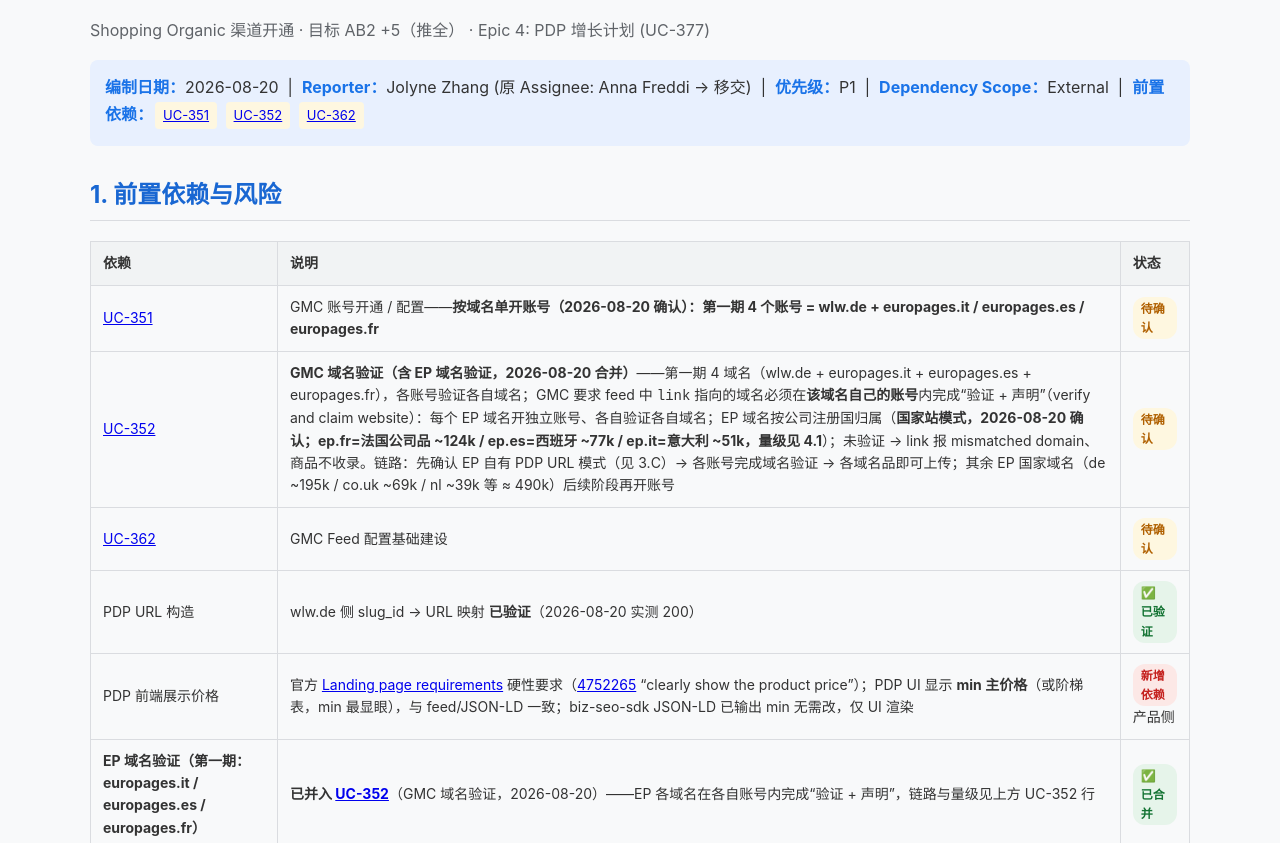
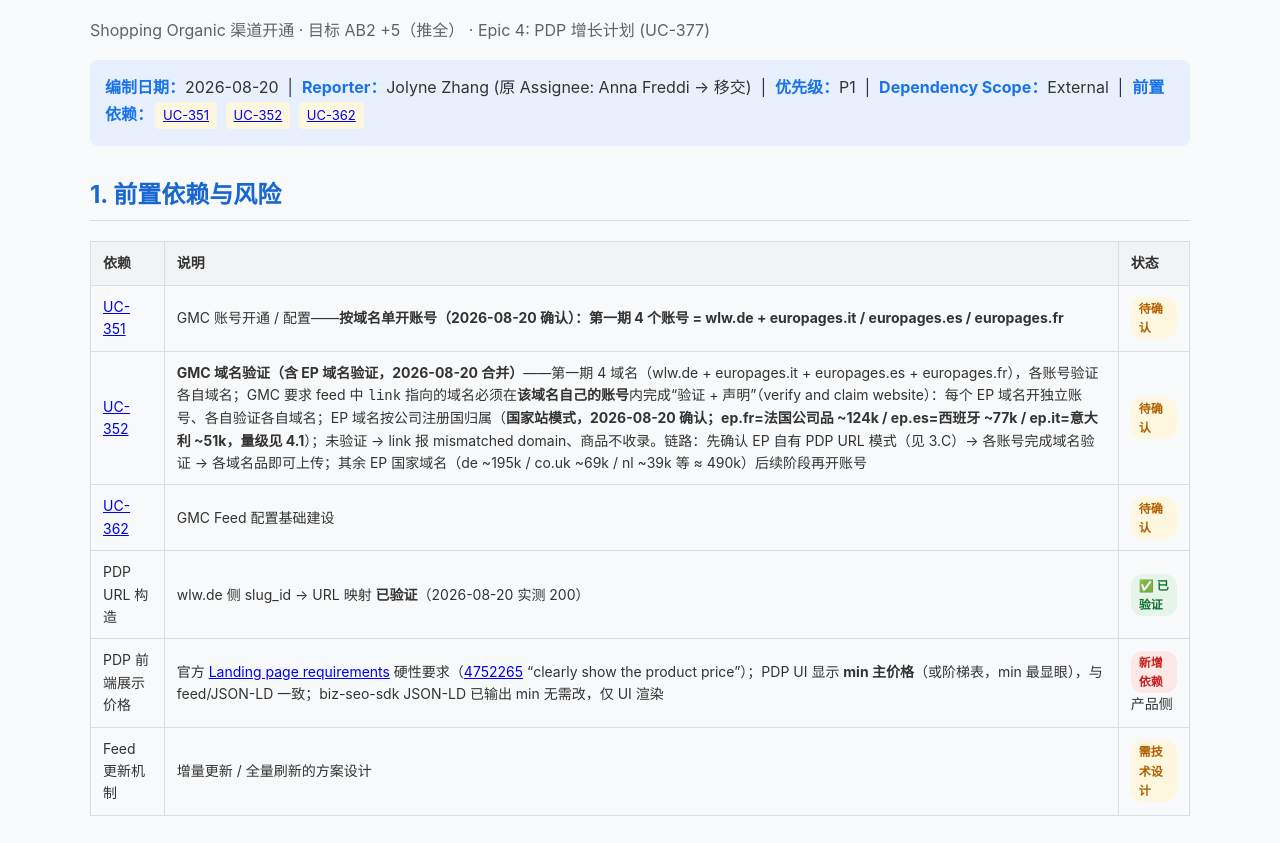
Before and after one commit to Jolyne2025/gmc-enablement-plan, a plain HTML site: page index.html in a window 1280 px wide. Shown: the part 108-951 px from the top of the page. Drawn offline with Linux system fonts and the light colour scheme.

Commit message:
Remove merged EP domain verification row from dependency table

```diff
--- a/index.html
+++ b/index.html
@@ -59,8 +59,7 @@
   <tr><td><a href="https://visable.atlassian.net/browse/UC-362" target="_blank">UC-362</a></td><td>GMC Feed 配置基础建设</td><td><span class="badge yellow">待确认</span></td></tr>
   <tr><td>PDP URL 构造</td><td>wlw.de 侧 slug_id → URL 映射 <strong>已验证</strong>（2026-08-20 实测 200）</td><td><span class="badge green">✅ 已验证</span></td></tr>
   <tr><td>PDP 前端展示价格</td><td>官方 <a href="https://support.google.com/merchants/answer/4752265" target="_blank">Landing page requirements</a> 硬性要求（<a href="https://support.google.com/merchants/answer/4752265" target="_blank">4752265</a> “clearly show the product price”）；PDP UI 显示 <strong>min 主价格</strong>（或阶梯表，min 最显眼），与 feed/JSON-LD 一致；biz-seo-sdk JSON-LD 已输出 min 无需改，仅 UI 渲染</td><td><span class="badge red">新增依赖</span> 产品侧</td></tr>
-  <tr><td><strong>EP 域名验证（第一期：europages.it / europages.es / europages.fr）</strong></td><td><strong>已并入 <a href="https://visable.atlassian.net/browse/UC-352" target="_blank">UC-352</a></strong>（GMC 域名验证，2026-08-20）——EP 各域名在各自账号内完成“验证 + 声明”，链路与量级见上方 UC-352 行</td><td><span class="badge green">✅ 已合并</span></td></tr>
-  <tr><td>Feed 更新机制</td><td>增量更新 / 全量刷新的方案设计</td><td><span class="badge yellow">需技术设计</span></td></tr>
+    <tr><td>Feed 更新机制</td><td>增量更新 / 全量刷新的方案设计</td><td><span class="badge yellow">需技术设计</span></td></tr>
 </table>
 
 <!-- ==================== 2. 数据全景 ==================== -->
```
